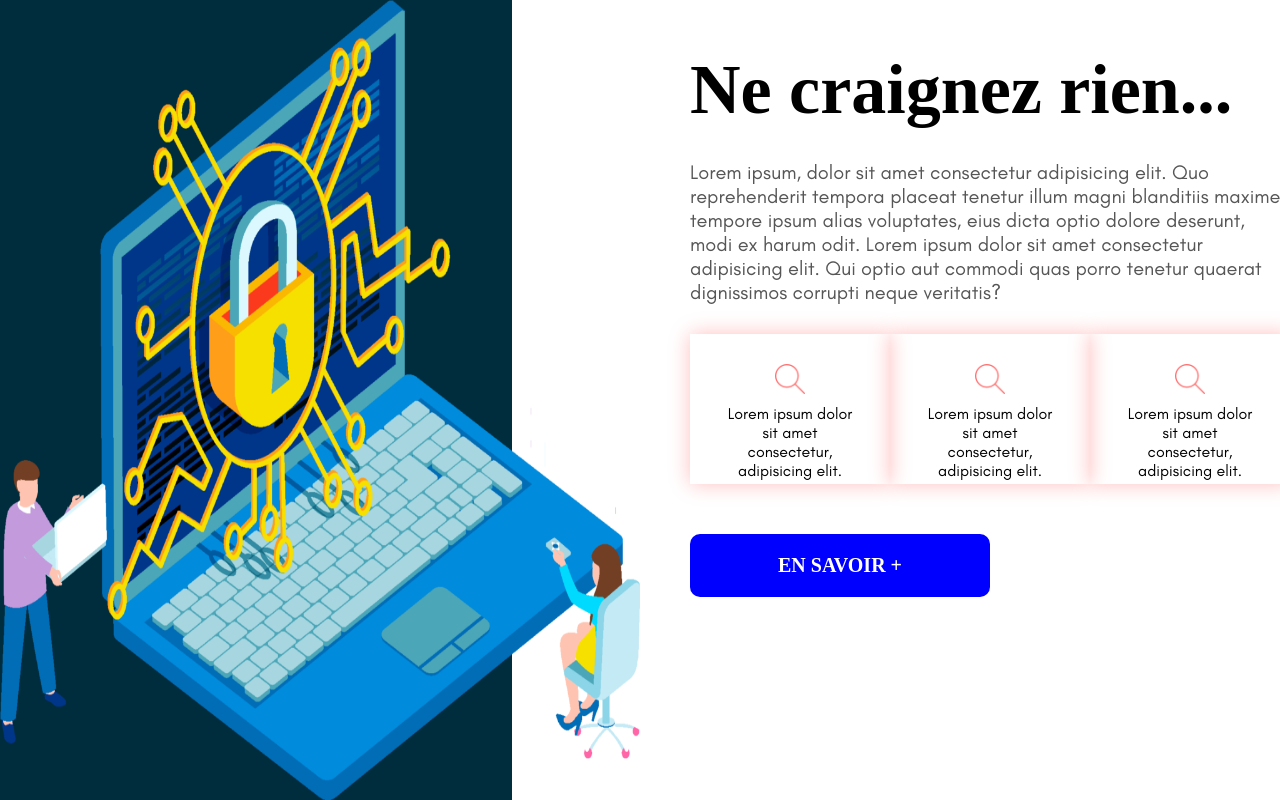
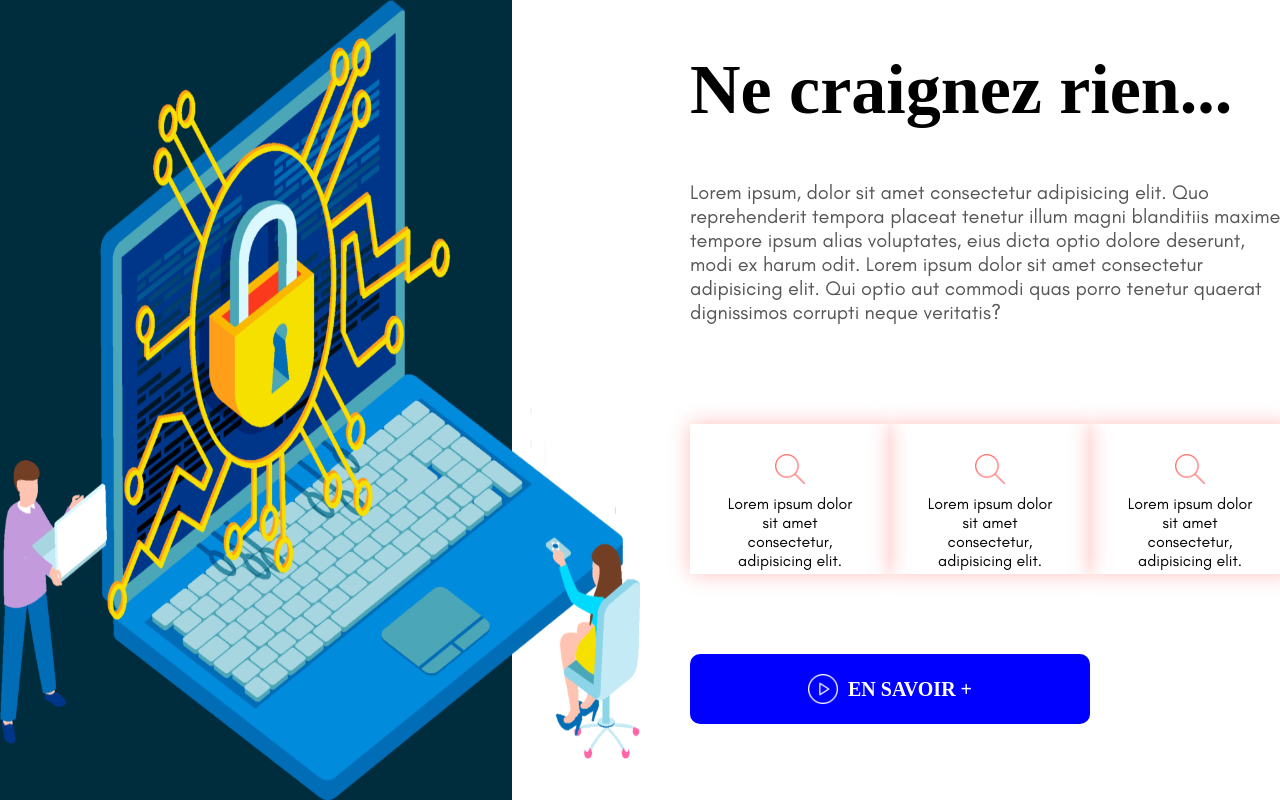
Before and after one commit to xand974/ResponsiveAndDesignApp, a React (Create React App) app in the folder front/: page / in a window 1280 px wide. Shown: the part 1600-2400 px from the top of the page. Built offline with nearby package versions, Linux system fonts and the light colour scheme; a web font is replaced by a local one.

Commit message:
service : style btn

```diff
--- a/front/src/components/Service.jsx
+++ b/front/src/components/Service.jsx
@@ -2,6 +2,7 @@ import React from "react";
 import styled from "styled-components";
 import imageSrc from "../images/Cyber.png";
 import InfoCard from "components/InfoCard";
+import Play from "../images/play.png";
 
 const Container = styled.div`
   height: 100vh;
@@ -30,7 +31,7 @@ const Title = styled.h1`
 
 const Description = styled.p`
   font-size: 20px;
-  margin-top: 30px;
+  margin-top: 50px;
   color: #565656;
 `;
 
@@ -43,10 +44,10 @@ const Video = styled.video``;
 const CardContainer = styled.div`
   display: flex;
   justify-content: space-between;
-  margin-top: 30px;
+  margin-top: 100px;
 `;
 const Button = styled.button`
-  width: 300px;
+  width: 400px;
   border: none;
   border-radius: 10px;
   color: white;
@@ -54,8 +55,16 @@ const Button = styled.button`
   cursor: pointer;
   background: #0000ff;
   padding: 20px 30px;
-  margin-top: 50px;
+  margin-top: 80px;
   font-size: 20px;
+  display: flex;
+  align-items: center;
+  justify-content: center;
+`;
+
+const Icon = styled.img`
+  width: 30px;
+  margin-right: 10px;
 `;
 
 export default function Service() {
@@ -80,7 +89,9 @@ export default function Service() {
             <InfoCard />
             <InfoCard />
           </CardContainer>
-          <Button>EN SAVOIR +</Button>
+          <Button>
+            <Icon src={Play} /> EN SAVOIR +
+          </Button>
         </Wrapper>
       </Right>
     </Container>
```
Also changed, not shown: front/src/images/play.png (added).
